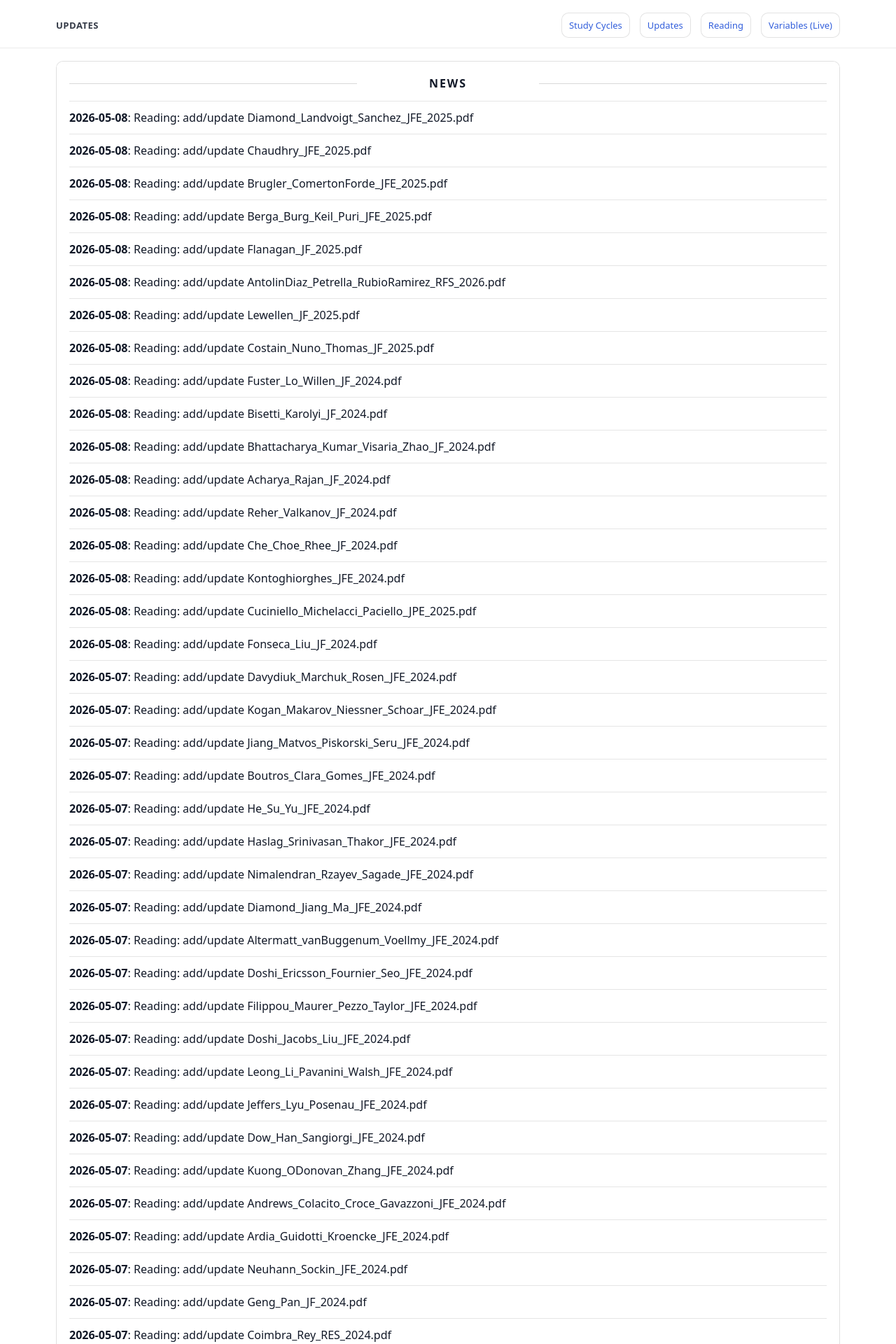
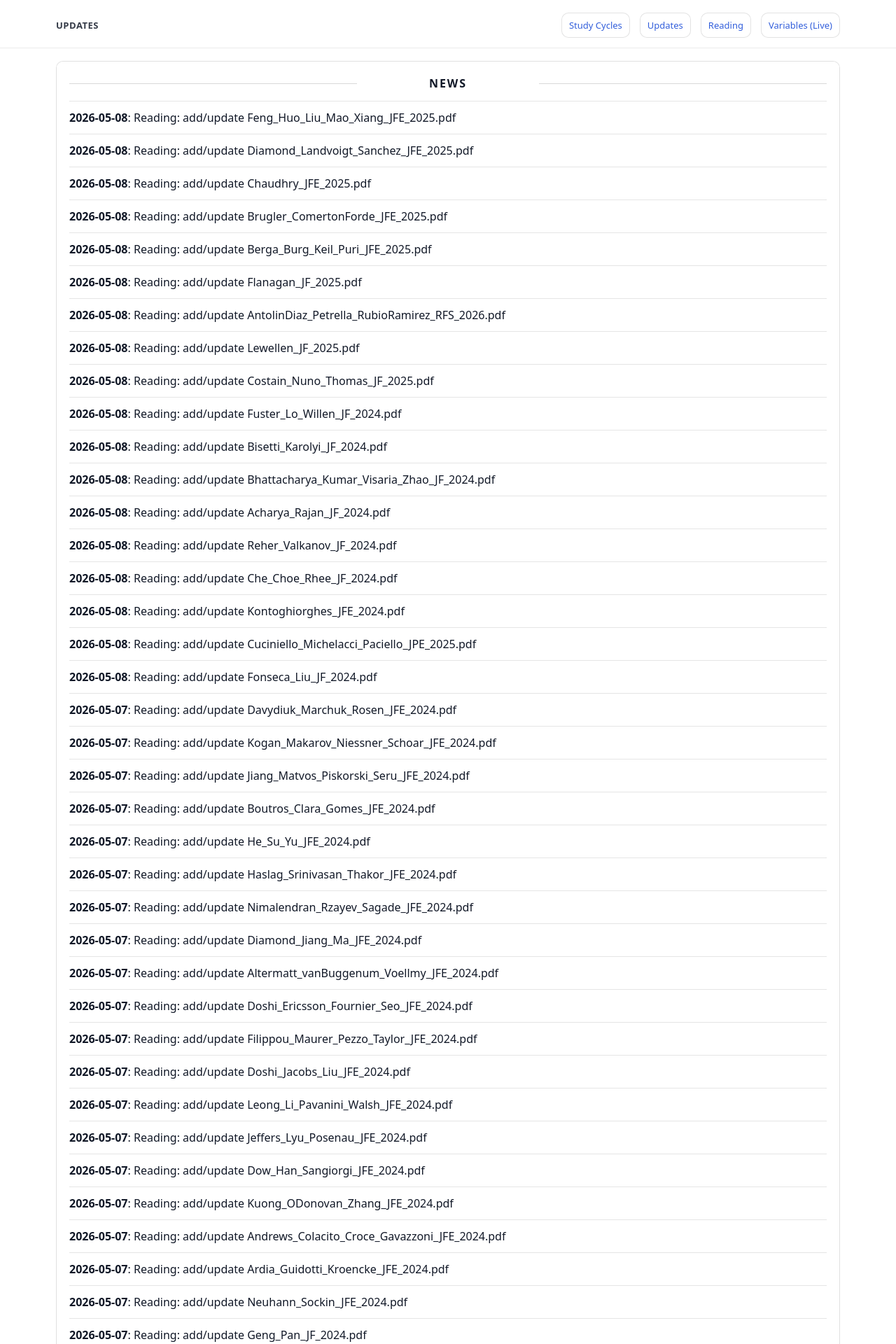
Before and after one commit to yaxinzn/study-archive, a Jekyll site: the page built from updates/index.md, in a window 1280 px wide. Shown: the top 1920 px of the page at 70% size. Built offline with Jekyll 4.4.1, drawn with Linux system fonts in a browser that asks for light colours; some of the changed text lies outside the part shown.

Commit message:
chore: update NEWS feed

```diff
--- a/_data/news.yml
+++ b/_data/news.yml
@@ -1,4 +1,7 @@
 # Auto-generated update history (sorted newest -> oldest). Do not edit manually.
+- ts: "1778230264"
+  date: "2026-05-08"
+  title: "Reading: add/update Feng_Huo_Liu_Mao_Xiang_JFE_2025.pdf"
 - ts: "1778229760"
   date: "2026-05-08"
   title: "Reading: add/update Diamond_Landvoigt_Sanchez_JFE_2025.pdf"
```
